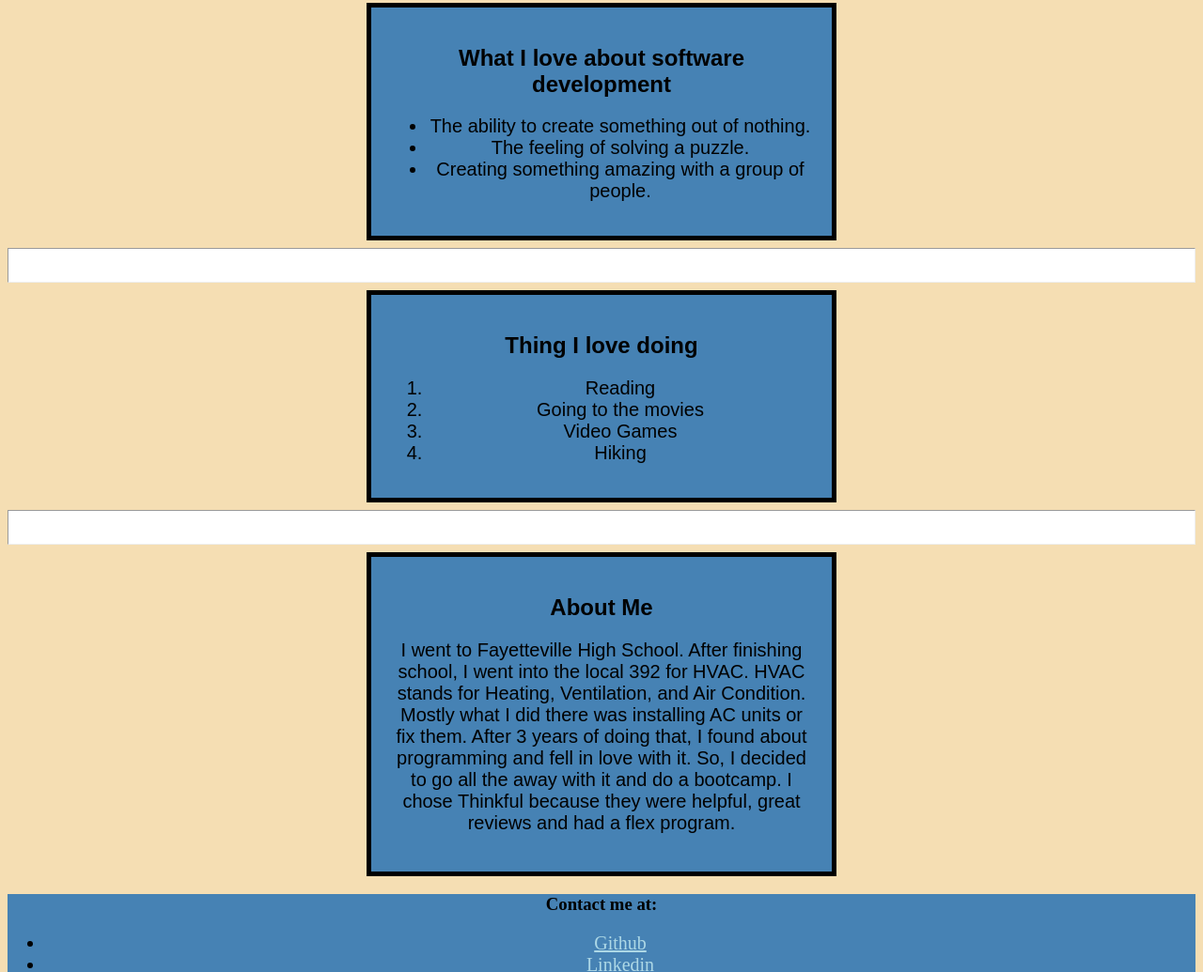
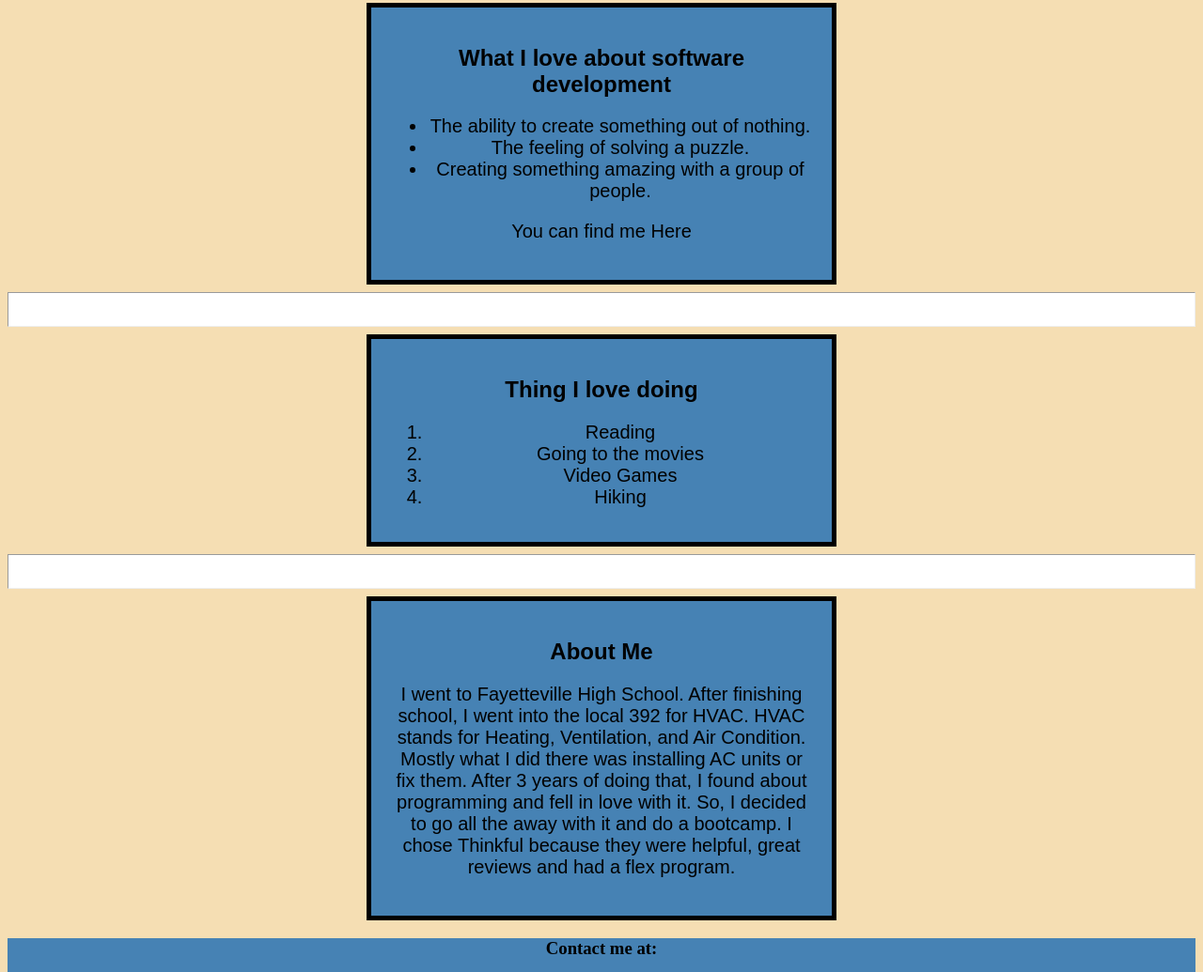
Before and after one commit to sethallen44/portfolio-project, a plain HTML site: page index.html in a window 1280 px wide. Shown: the part 689-1724 px from the top of the page at 94% size. Drawn offline with Linux system fonts and the light colour scheme.

Commit message:
add location

```diff
--- a/index.html
+++ b/index.html
@@ -24,6 +24,7 @@
              <li>The feeling of solving a puzzle.</li>
              <li>Creating something amazing with a group of people.</li>
          </ul>
+         <p>You can find me <a herf="https://www.google.com/maps/place/Fayetteville,+OH+45118/@39.1837597,-83.9395647,15z/data=!3m1!4b1!4m5!3m4!1s0x8840dfdf8ffd63f9:0x572328bffeb567c2!8m2!3d39.1867298!4d-83.9321521">Here</a></a></p>
          </article>
         <hr>
          <article class="box border-box">
```
